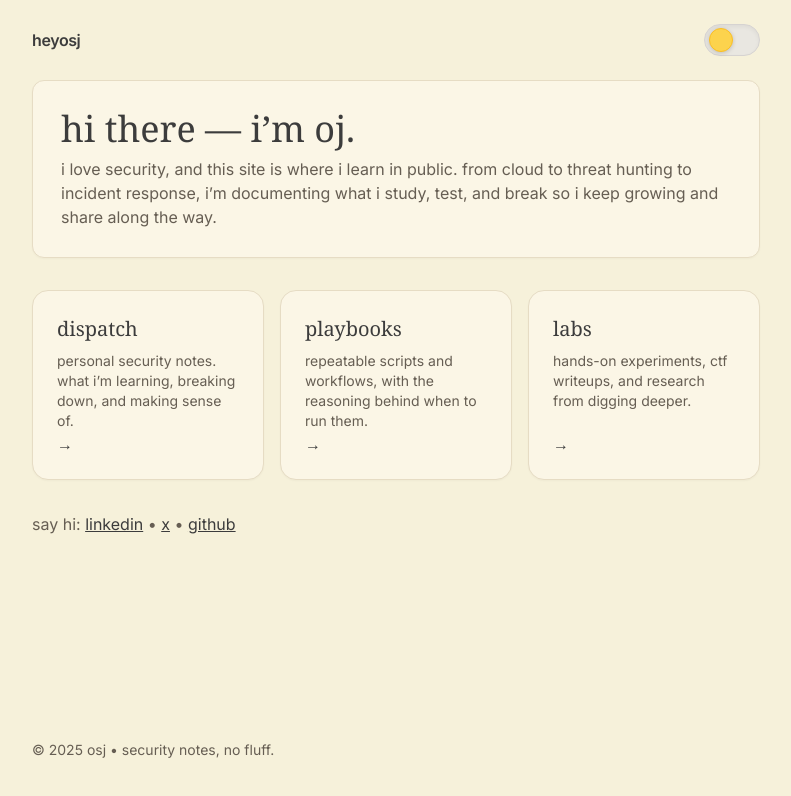
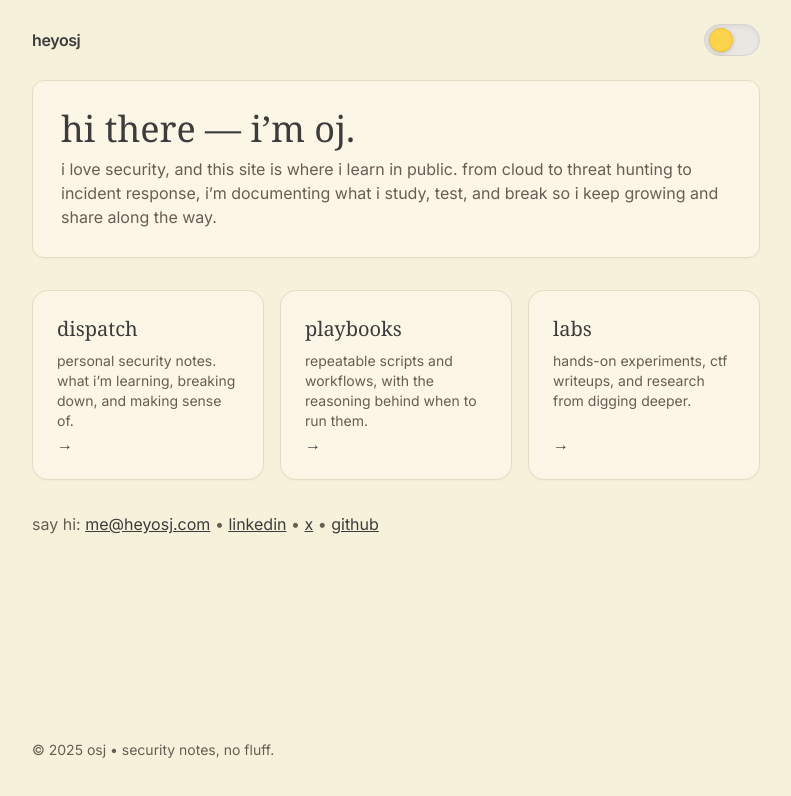
Before and after one commit to heyosj/heyosj-portfolio, a Next.js app: page / in a window 1280 px wide. Shown: the top 796 px of the page, without its empty margins (244-1035 px from the left). Built offline with nearby package versions, Linux system fonts and the light colour scheme; no server answers.

Commit message:
email bot protection

```diff
--- a/app/(home)/page.tsx
+++ b/app/(home)/page.tsx
@@ -1,5 +1,7 @@
 // app/(home)/page.tsx
 import Link from "next/link";
+import MailLink from '@/components/MailLink';
+
 
 export const metadata = { title: "home" };
 
@@ -37,23 +39,10 @@ export default function Home() {
       </div>
 
       <p className="muted">
-        say hi:{" "}
-        <Link
-          className="underline"
-          href="https://www.linkedin.com/in/osanchezjr"
-          target="_blank"
-          rel="noopener noreferrer"
-        >
-          linkedin
-        </Link>{" "}
-        •{" "}
-        <Link className="underline" href="https://x.com/heyosj" target="_blank" rel="noopener noreferrer">
-          x
-        </Link>{" "}
-        •{" "}
-        <Link className="underline" href="https://github.com/heyosj" target="_blank" rel="noopener noreferrer">
-          github
-        </Link>
+        say hi: <MailLink />{" "}
+        • <a className="underline" href="https://www.linkedin.com/in/osanchezjr" target="_blank" rel="noopener noreferrer">linkedin</a>{" "}
+        • <a className="underline" href="https://x.com/heyosj" target="_blank" rel="noopener noreferrer">x</a>{" "}
+        • <a className="underline" href="https://github.com/heyosj" target="_blank" rel="noopener noreferrer">github</a>
       </p>
     </section>
   );
--- /dev/null
+++ b/components/MailLink.tsx
@@ -0,0 +1,36 @@
+'use client';
+
+import { useEffect, useState } from 'react';
+
+type Props = {
+  user?: string;
+  domain?: string;
+  className?: string;
+};
+
+export default function MailLink({
+  user = 'me',
+  domain = 'heyosj.com',
+  className = 'underline',
+}: Props) {
+  // don’t expose the full mailto in the server-rendered HTML
+  const [href, setHref] = useState<string | undefined>(undefined);
+  useEffect(() => {
+    setHref(`mailto:${user}@${domain}`);
+  }, [user, domain]);
+
+  // zero-width characters break naive scrapers but are invisible to users
+  const obfuscatedText = `${user}\u2060@\u2060${domain}`;
+
+  return (
+    <>
+      <a className={className} href={href}>
+        {obfuscatedText}
+      </a>
+      {/* no-JS fallback that’s less scrape-able */}
+      <noscript>
+        <span>{user} [at] {domain}</span>
+      </noscript>
+    </>
+  );
+}
```
